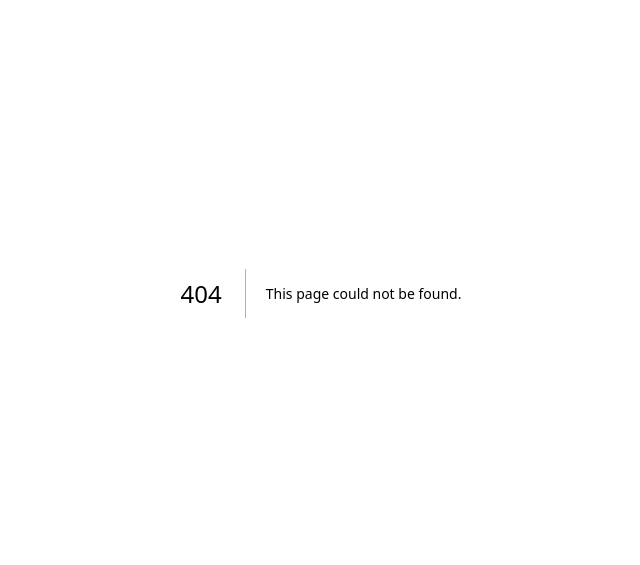
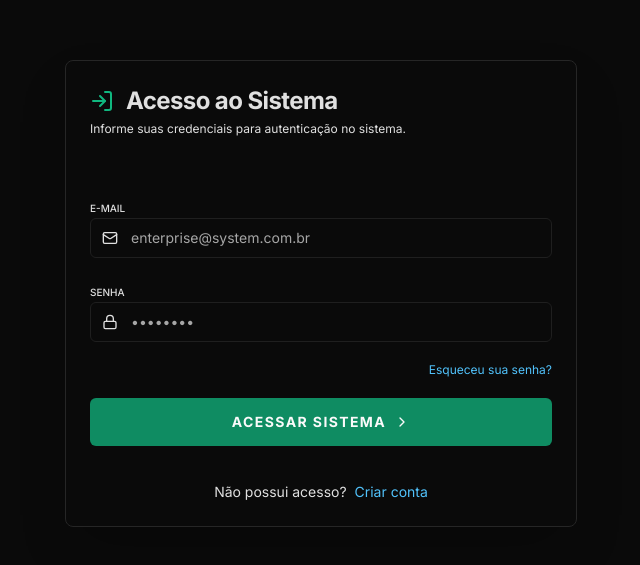
Before and after one commit to pedro256/monitoramento-prj, a Next.js app: page /auth in a window 1280 px wide. Before the commit this address had no page. Shown: the part 107-672 px from the top of the page, without its empty margins (319-959 px from the left). Built offline with nearby package versions, Linux system fonts and the light colour scheme.

Commit message:
fix: padronização de texto e links (cores)  & tela de cadastro e login mockado.

```diff
--- /dev/null
+++ b/app/auth/page.tsx
@@ -0,0 +1,177 @@
+"use client";
+
+import { useState } from "react";
+import { useForm } from "react-hook-form";
+import { zodResolver } from "@hookform/resolvers/zod";
+import * as z from "zod";
+import { LogIn, Mail, Lock, ChevronRight } from "lucide-react";
+
+import { Button } from "@/components/ui/button";
+import { Input } from "@/components/ui/input";
+import { Card, CardContent, CardHeader, CardTitle } from "@/components/ui/card";
+import {
+  Form,
+  FormControl,
+  FormField,
+  FormItem,
+  FormLabel,
+  FormMessage,
+} from "@/components/ui/form";
+
+import { cn } from "@/lib/utils";
+import Link from "next/link";
+import LoadingIco from "@/components/loading-ico";
+
+const loginSchema = z.object({
+  email: z.string().email("Protocolo de e-mail inválido"),
+  password: z.string().min(8, "Credencial inválida"),
+});
+
+export default function TechLoginPage() {
+  const [isSubmitting, setIsSubmitting] = useState(false);
+
+  const form = useForm<z.infer<typeof loginSchema>>({
+    resolver: zodResolver(loginSchema),
+    defaultValues: {
+      email: "",
+      password: "",
+    },
+  });
+
+  function onSubmit(values: z.infer<typeof loginSchema>) {
+    setIsSubmitting(true);
+
+    // Simulação de autenticação
+    setTimeout(() => {
+      console.log("Autenticação solicitada:", values);
+      setIsSubmitting(false);
+    }, 2000);
+  }
+
+  return (
+    <div className="min-h-screen bg-background flex items-center justify-center p-6 overflow-hidden">
+      <Card className="w-full max-w-lg bg-background border-border shadow-2xl z-10 backdrop-blur-sm">
+        <CardHeader className="space-y-1 border-b border-background/50 pb-6">
+          <CardTitle className="text-2xl font-bold text-text-secondary tracking-tight flex items-center gap-3">
+            <LogIn className="w-6 h-6 text-primary" />
+            Acesso ao Sistema
+          </CardTitle>
+
+          <p className="text-xs text-text-secondary">
+            Informe suas credenciais para autenticação no sistema.
+          </p>
+        </CardHeader>
+
+        <CardContent className="pt-8">
+          <Form {...form}>
+            <form
+              onSubmit={form.handleSubmit(onSubmit)}
+              className="space-y-5"
+            >
+              {/* EMAIL */}
+              <FormField
+                control={form.control}
+                name="email"
+                render={({ field }) => (
+                  <FormItem>
+                    <FormLabel className="text-[10px] text-text-secondary uppercase">
+                      E-mail
+                    </FormLabel>
+
+                    <FormControl>
+                      <div className="relative">
+                        <Mail className="absolute left-3 top-3 h-4 w-4 text-text-secondary" />
+
+                        <Input
+                          type="email"
+                          placeholder="enterprise@system.com.br"
+                          {...field}
+                          className="pl-10"
+                        />
+                      </div>
+                    </FormControl>
+
+                    <FormMessage className="text-[10px] text-destructive" />
+                  </FormItem>
+                )}
+              />
+
+              {/* SENHA */}
+              <FormField
+                control={form.control}
+                name="password"
+                render={({ field }) => (
+                  <FormItem>
+                    <FormLabel className="text-[10px] text-text-secondary uppercase">
+                      Senha
+                    </FormLabel>
+
+                    <FormControl>
+                      <div className="relative">
+                        <Lock className="absolute left-3 top-3 h-4 w-4 text-text-secondary" />
+
+                        <Input
+                          type="password"
+                          placeholder="••••••••"
+                          {...field}
+                          className="pl-10"
+                        />
+                      </div>
+                    </FormControl>
+
+                    <FormMessage className="text-[10px] text-destructive" />
+                  </FormItem>
+                )}
+              />
+
+              {/* LINK ESQUECI SENHA */}
+              <div className="flex justify-end text-xs">
+                <Link
+                  href="/auth/recovery"
+                  className="text-link hover:underline"
+                >
+                  Esqueceu sua senha?
+                </Link>
+              </div>
+
+              {/* BOTÃO */}
+              <Button
+                type="submit"
+                disabled={isSubmitting}
+                className={cn(
+                  "w-full h-12 bg-primary/75 hover:bg-primary text-text-primary hover:text-text-primary/25 font-bold uppercase tracking-widest transition-all duration-300",
+                  isSubmitting && "opacity-50 cursor-not-allowed",
+                )}
+              >
+                {isSubmitting ? (
+                  <span className="flex items-center gap-2 text-text-primary">
+                    <div className="w-4 h-4">
+                      <LoadingIco />
+                    </div>
+                    Autenticando...
+                  </span>
+                ) : (
+                  <span className="flex items-center gap-2 text-text-primary">
+                    Acessar Sistema
+                    <ChevronRight className="w-4 h-4" />
+                  </span>
+                )}
+              </Button>
+
+              {/* LINK CADASTRO */}
+              <div className="pt-4 flex justify-center items-center text-sm text-text-secondary gap-2">
+                <div className="flex items-center gap-1">
+                  Não possui acesso?
+                </div>
+
+                <Link className="text-link" href="/auth/register">
+                  Criar conta
+                </Link>
+              </div>
+            </form>
+          </Form>
+        </CardContent>
+      </Card>
+    </div>
+  );
+}
--- a/app/globals.css
+++ b/app/globals.css
@@ -2,6 +2,8 @@
 @plugin "tailwindcss-animate";
 
 @layer base {
+
+  /**CORES E PALETA**/
   :root {
     /* Base */
     --background: 0 0% 100%;
@@ -29,12 +31,26 @@
     --success: 142 71% 45%;
 
     /* TEXTO: Escala de Contraste */
-    --text-primary: 0 0% 98%;      /* Títulos e informações críticas (Branco puro) */
-    --text-secondary: 0 0% 88%;    /* Textos de leitura e labels importantes */
-    --text-muted: 0 0% 65%;       /* Descrições, timestamps, "padrão terminal" */
-    --text-dim: 0 0% 45%;         /* Notas de rodapé, IDs de sistema, decorativos */
+    --text-primary: 0 0% 98%;
+    /* Títulos e informações críticas (Branco puro) */
+    --text-secondary: 0 0% 88%;
+    /* Textos de leitura e labels importantes */
+    --text-muted: 0 0% 65%;
+    /* Descrições, timestamps, "padrão terminal" */
+    --text-dim: 0 0% 45%;
+    /* Notas de rodapé, IDs de sistema, decorativos */
     /* TEXTO COM COR (Para telemetria) */
-    --text-accent: 160 84% 39%;   /* Destaques em verde/primary */
+    --text-accent: 160 84% 39%;
+    /* Destaques em verde/primary */
+
+    --text-link: 200 95% 65%;
+    /* Azul ciano vibrante */
+    --text-link-hover: 200 95% 75%;
+    /* Hover mais claro */
+    --text-link-active: 200 95% 55%;
+    /* Clique */
+    --text-link-visited: 260 70% 70%;
+    /* Roxo para links visitados */
 
     /* Interface */
     --border: 214.3 31.8% 91.4%;
@@ -84,16 +100,31 @@
 
     /* TEXTO */
     /* TEXTO: Escala de Contraste */
-    --text-primary: 0 0% 98%;      /* Títulos e informações críticas (Branco puro) */
-    --text-secondary: 0 0% 88%;    /* Textos de leitura e labels importantes */
-    --text-muted: 0 0% 65%;       /* Descrições, timestamps, "padrão terminal" */
-    --text-dim: 0 0% 45%;         /* Notas de rodapé, IDs de sistema, decorativos */
+    --text-primary: 0 0% 98%;
+    /* Títulos e informações críticas (Branco puro) */
+    --text-secondary: 0 0% 88%;
+    /* Textos de leitura e labels importantes */
+    --text-muted: 0 0% 65%;
+    /* Descrições, timestamps, "padrão terminal" */
+    --text-dim: 0 0% 45%;
+    /* Notas de rodapé, IDs de sistema, decorativos */
     /* TEXTO COM COR (Para telemetria) */
-    --text-accent: 160 84% 39%;   /* Destaques em verde/primary */
+    --text-accent: 160 84% 39%;
+    /* Destaques em verde/primary */
+
+    --text-link: 200 95% 65%;
+    /* Azul ciano vibrante */
+    --text-link-hover: 200 95% 75%;
+    /* Hover mais claro */
+    --text-link-active: 200 95% 55%;
+    /* Clique */
+    --text-link-visited: 260 70% 70%;
+    /* Roxo para links visitados */
 
     /* BORDAS E INPUTS */
     --border: 0 0% 15%;
-    --border-100: 13% 0.028 261.692; /* Invertido para o Dark */
+    --border-100: 13% 0.028 261.692;
+    /* Invertido para o Dark */
     --border-200: 21% 0.034 264.665;
     --border-300: 27.8% 0.033 256.848;
     --border-400: 37.3% 0.034 259.733;
@@ -115,6 +146,23 @@
     --chart-3: 38 92% 50%;
     --chart-4: 0 84% 60%;
     --chart-5: 280 65% 60%;
+  }
+
+  /**PREDEFINIÇÕES**/
+  a {
+    color: hsl(var(--text-link));
+  }
+
+  a:hover {
+    color: hsl(var(--text-link-hover));
+  }
+
+  a:active {
+    color: hsl(var(--text-link-active));
+  }
+
+  a:visited {
+    color: hsl(var(--text-link-visited));
   }
 }
 
@@ -183,13 +231,25 @@
 
   /* Animações (Shadcn padrão) */
   @keyframes accordion-down {
-    from { height: 0; }
-    to { height: var(--radix-accordion-content-height); }
+    from {
+      height: 0;
+    }
+
+    to {
+      height: var(--radix-accordion-content-height);
+    }
   }
+
   @keyframes accordion-up {
-    from { height: var(--radix-accordion-content-height); }
-    to { height: 0; }
+    from {
+      height: var(--radix-accordion-content-height);
+    }
+
+    to {
+      height: 0;
+    }
   }
+
   --animation-accordion-down: accordion-down 0.2s ease-out;
   --animation-accordion-up: accordion-up 0.2s ease-out;
 }
--- a/app/register/page.tsx
+++ b/app/register/page.tsx
@@ -1,9 +1,9 @@
-'use client';
+"use client";
 
-import { useState } from 'react';
-import { useForm } from 'react-hook-form';
-import { zodResolver } from '@hookform/resolvers/zod';
-import * as z from 'zod';
+import { useState } from "react";
+import { useForm } from "react-hook-form";
+import { zodResolver } from "@hookform/resolvers/zod";
+import * as z from "zod";
 import {
   UserPlus,
   ShieldCheck,
@@ -11,28 +11,32 @@ import {
   Lock,
   Fingerprint,
   Clock,
-  ChevronRight
-} from 'lucide-react';
+  ChevronRight,
+} from "lucide-react";
 
-import { Button } from '@/components/ui/button';
-import { Input } from '@/components/ui/input';
-import { Card, CardContent, CardHeader, CardTitle } from '@/components/ui/card';
+import { Button } from "@/components/ui/button";
+import { Input } from "@/components/ui/input";
+import { Card, CardContent, CardHeader, CardTitle } from "@/components/ui/card";
 import {
   Form,
   FormControl,
   FormField,
   FormItem,
   FormLabel,
-  FormMessage
-} from '@/components/ui/form';
-import { cn } from '@/lib/utils';
+  FormMessage,
+} from "@/components/ui/form";
+import { cn } from "@/lib/utils";
+import Link from "next/link";
+import LoadingIco from "@/components/loading-ico";
 
-const registerSchema = z.object({
+const registerSchema = z
+  .object({
     name: z.string().min(2, "Identificação mínima requerida"),
     email: z.string().email("Protocolo de e-mail inválido"),
     password: z.string().min(8, "Segurança mínima: 8 caracteres"),
-  confirmPassword: z.string()
-}).refine((data) => data.password === data.confirmPassword, {
+    confirmPassword: z.string(),
+  })
+  .refine((data) => data.password === data.confirmPassword, {
     message: "Divergência de chaves detectada",
     path: ["confirmPassword"],
   });
@@ -56,69 +60,60 @@ export default function TechRegisterPage() {
 
   return (
     <div className="min-h-screen bg-background flex items-center justify-center p-6 overflow-hidden">
-
       <Card className="w-full max-w-lg bg-background border-border shadow-2xl z-10 backdrop-blur-sm">
-
-        <CardHeader className="space-y-1 border-b border-gray-800/50 pb-6">
-          <CardTitle className="text-2xl font-bold text-gray-100 tracking-tight flex items-center gap-3">
+        <CardHeader className="space-y-1 border-b border-background/50 pb-6">
+          <CardTitle className="text-2xl font-bold text-text-secondary tracking-tight flex items-center gap-3">
             <UserPlus className="w-6 h-6 text-primary" />
             Registro de Novo Operador
           </CardTitle>
-          <p className="text-xs text-gray-500 ">Inicie o provisionamento de credenciais para acesso ao sistema.</p>
+          <p className="text-xs text-text-secondary ">
+            Inicie o provisionamento de credenciais para acesso ao sistema.
+          </p>
         </CardHeader>
 
         <CardContent className="pt-8">
           <Form {...form}>
             <form onSubmit={form.handleSubmit(onSubmit)} className="space-y-5">
-
-              <div className="grid grid-cols-1 md:grid-cols-2 gap-4">
-                {/* Nome */}
               <FormField
                 control={form.control}
                 name="name"
                 render={({ field }) => (
                   <FormItem>
-                      <FormLabel className="text-[10px] text-text-secondary  uppercase">Identificação (Nome)</FormLabel>
+                    <FormLabel className="text-[10px] text-text-secondary  uppercase">
+                      Identificação (Nome)
+                    </FormLabel>
                     <FormControl>
                       <Input
                         placeholder="Nome Empresa"
                         {...field}
-                          className="bg-black/40 border-gray-800 focus:border-emerald-500/50 focus:ring-0 text-gray-200 placeholder:text-gray-700 text-sm"
+                        className=" text-sm"
                       />
                     </FormControl>
-                      <FormMessage className="text-[10px] text-red-400" />
+                    <FormMessage className="text-[10px] text-destructive" />
                   </FormItem>
                 )}
               />
 
-                {/* Data Criado (Campo de Visualização) */}
-                <FormItem>
-                  <FormLabel className="text-[10px] text-text-secondary uppercase">Data de Registro</FormLabel>
-                  <div className="h-10 px-3 flex items-center bg-gray-900/20 border border-gray-800/40 rounded-md text-xs text-gray-600 ">
-                    {new Date().toLocaleDateString()}
-                  </div>
-                </FormItem>
-              </div>
-
-              {/* Email */}
               <FormField
                 control={form.control}
                 name="email"
                 render={({ field }) => (
                   <FormItem>
-                    <FormLabel className="text-[10px] text-gray-500 uppercase">Protocolo de Comunicação (E-mail)</FormLabel>
+                    <FormLabel className="text-[10px]  text-text-secondary  uppercase">
+                      E-mail
+                    </FormLabel>
                     <FormControl>
                       <div className="relative">
-                        <Mail className="absolute left-3 top-3 h-4 w-4 text-gray-600" />
+                        <Mail className="absolute left-3 top-3 h-4 w-4  text-text-secondary" />
                         <Input
                           type="email"
-                          placeholder="protocolo@ind.system"
+                          placeholder="interprise@system.com.br"
                           {...field}
-                          className="pl-10 bg-black/40 border-gray-800 focus:border-emerald-500/50 text-gray-200 text-sm"
+                          className="pl-10"
                         />
                       </div>
                     </FormControl>
-                    <FormMessage className="text-[10px] text-red-400" />
+                    <FormMessage className="text-[10px] text-destructive" />
                   </FormItem>
                 )}
               />
@@ -130,19 +125,21 @@ export default function TechRegisterPage() {
                   name="password"
                   render={({ field }) => (
                     <FormItem>
-                      <FormLabel className="text-[10px] text-gray-500 uppercase">Chave de Acesso</FormLabel>
+                      <FormLabel className="text-[10px]  text-text-secondary  uppercase">
+                        Senha
+                      </FormLabel>
                       <FormControl>
                         <div className="relative">
-                          <Lock className="absolute left-3 top-3 h-4 w-4 text-gray-600" />
+                          <Lock className="absolute left-3 top-3 h-4 w-4  text-text-secondary" />
                           <Input
                             type="password"
                             placeholder="••••••••"
                             {...field}
-                            className="pl-10 bg-black/40 border-gray-800 focus:border-emerald-500/50 text-gray-200 text-sm"
+                            className="pl-10"
                           />
                         </div>
                       </FormControl>
-                      <FormMessage className="text-[10px] text-red-400" />
+                      <FormMessage className="text-[10px] text-destructive" />
                     </FormItem>
                   )}
                 />
@@ -153,19 +150,21 @@ export default function TechRegisterPage() {
                   name="confirmPassword"
                   render={({ field }) => (
                     <FormItem>
-                      <FormLabel className="text-[10px] text-gray-500 uppercase">Verificação de Chave</FormLabel>
+                      <FormLabel className="text-[10px] text-text-secondary  uppercase">
+                        confirmar senha
+                      </FormLabel>
                       <FormControl>
                         <div className="relative">
-                          <ShieldCheck className="absolute left-3 top-3 h-4 w-4 text-gray-600" />
+                          <ShieldCheck className="absolute left-3 top-3 h-4 w-4 text-text-secondary" />
                           <Input
                             type="password"
                             placeholder="••••••••"
                             {...field}
-                            className="pl-10 bg-black/40 border-gray-800 focus:border-emerald-500/50 text-gray-200 text-sm"
+                            className="pl-10"
                           />
                         </div>
                       </FormControl>
-                      <FormMessage className="text-[10px] text-red-400" />
+                      <FormMessage className="text-[10px] text-destructive" />
                     </FormItem>
                   )}
                 />
@@ -175,27 +174,26 @@ export default function TechRegisterPage() {
                 type="submit"
                 disabled={isSubmitting}
                 className={cn(
-                  "w-full h-12 bg-gradient-to-r from-emerald-600 to-cyan-600 hover:from-emerald-500 hover:to-cyan-500 text-white font-bold uppercase tracking-widest transition-all duration-300",
-                  isSubmitting && "opacity-50 cursor-not-allowed"
+                  "w-full h-12 bg-primary/75 hover:bg-primary text-text-primary hover:text-text-primary/25  font-bold uppercase tracking-widest transition-all duration-300",
+                  isSubmitting && "opacity-50 cursor-not-allowed",
                 )}
               >
                 {isSubmitting ? (
-                  <span className="flex items-center gap-2">
-                    <div className="w-4 h-4 border-2 border-white/30 border-t-white rounded-full animate-spin" />
-                    Transmitindo...
+                  <span className="flex items-center gap-2 text-text-primary">
+                    <div className="w-4 h-4">
+                      <LoadingIco/>
+                    </div>
+                    Salvando...
                   </span>
                 ) : (
-                  <span className="flex items-center gap-2">
+                  <span className="flex items-center gap-2 text-text-primary">
                     Finalizar Cadastro <ChevronRight className="w-4 h-4" />
                   </span>
                 )}
               </Button>
 
-              <div className="pt-4 flex justify-center items-center text-[8px] text-gray-600 tracking-[0.2em]">
-                <div className="flex items-center gap-1">
-                  Não tem Cadastro?
-                </div>
-                <span>Terminal ID: {Math.random().toString(16).substring(2, 8).toUpperCase()}</span>
+              <div className="pt-4 flex justify-center items-center text-sm text-text-secondary gap-2">
+                <div className="flex items-center gap-1">Ja tem Cadastro?</div> <Link className="text-link" href="/auth">Acesse Aqui!</Link>
               </div>
             </form>
           </Form>
--- /dev/null
+++ b/components/loading-ico.tsx
@@ -0,0 +1,3 @@
+export default function LoadingIco(){
+    return <div className="w-full h-full border-t-2 border-l-2 border-text-primary rounded-full animate-spin" />
+}
--- a/components/ui/input.tsx
+++ b/components/ui/input.tsx
@@ -11,7 +11,7 @@ const Input = React.forwardRef<HTMLInputElement, InputProps>(
       <input
         type={type}
         className={cn(
-          'flex h-10 w-full rounded-md border border-input bg-background px-3 py-2 text-sm ring-offset-background file:border-0 file:bg-transparent file:text-sm file:font-medium file:text-foreground placeholder:text-muted-foreground focus-visible:outline-none focus-visible:ring-2 focus-visible:ring-ring focus-visible:ring-offset-2 disabled:cursor-not-allowed disabled:opacity-50',
+          'flex h-10 w-full rounded-md border border-input bg-background px-3 py-2 text-sm ring-offset-background file:border-0 file:bg-transparent file:text-sm file:font-medium file:text-foreground placeholder:text-muted-foreground focus-visible:outline-none focus-visible:ring-1 focus-visible:ring-ring focus-visible:ring-offset-2 disabled:cursor-not-allowed disabled:opacity-50   ',
           className
         )}
         ref={ref}
```
Lines whose indentation alone changed are shown as unchanged.
